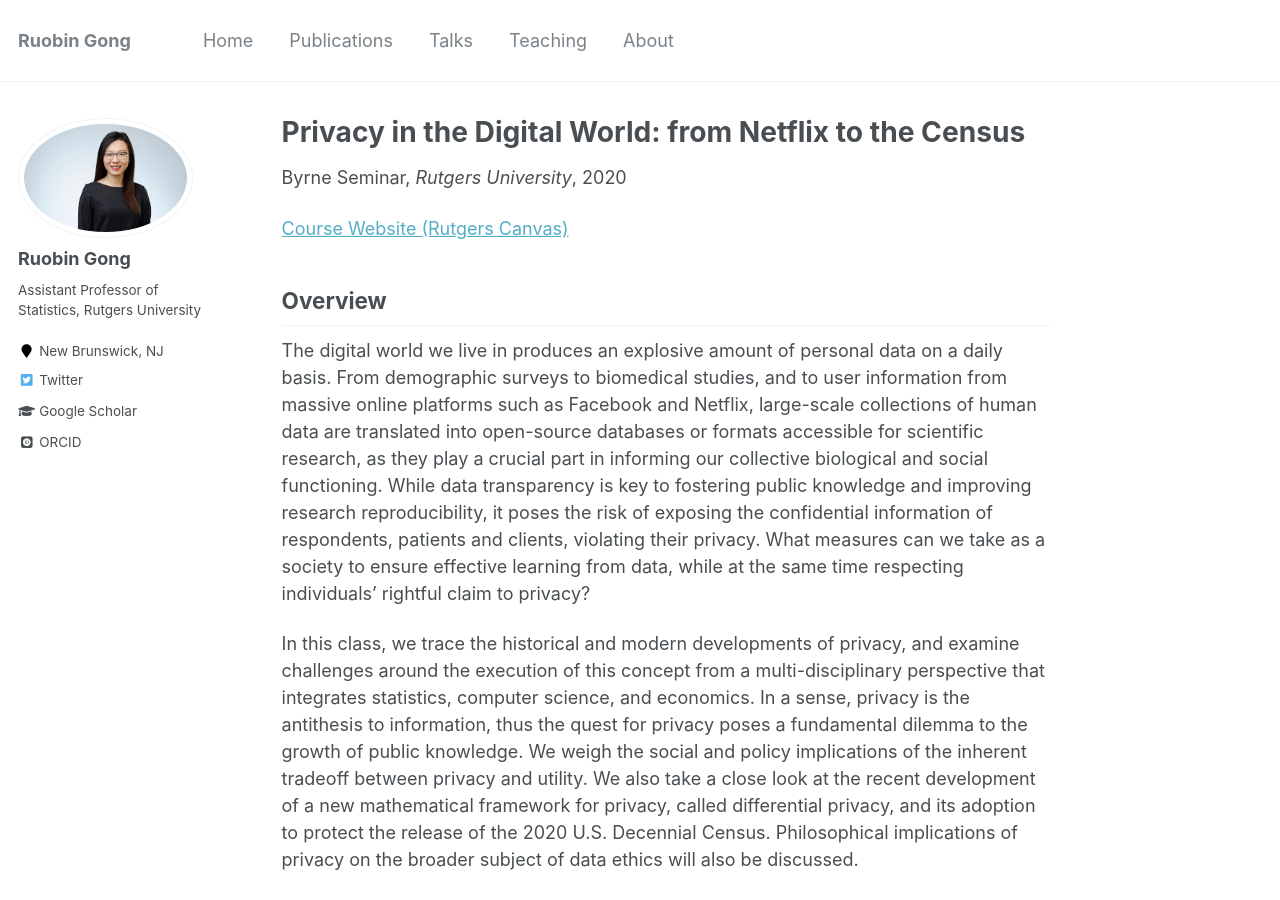
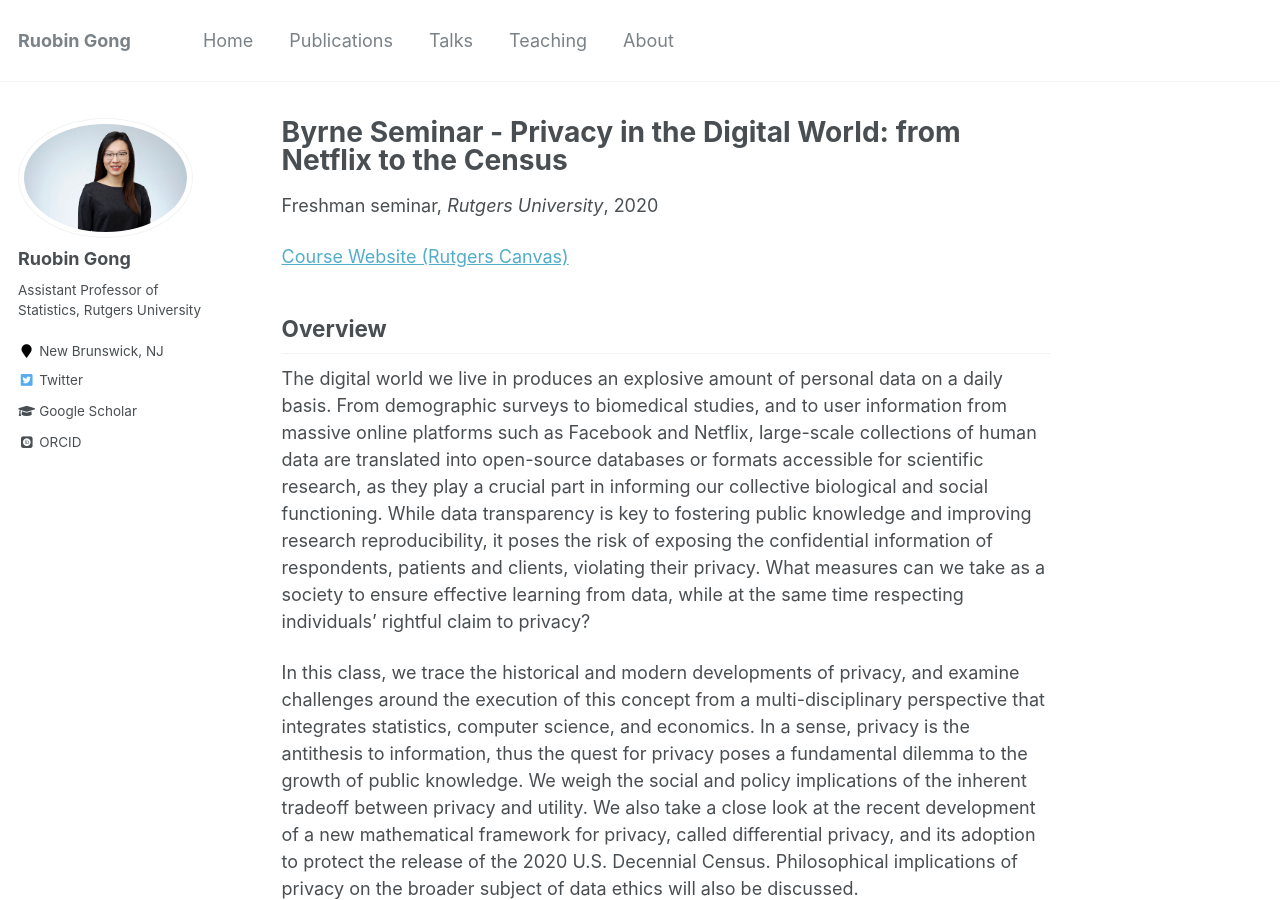
Before and after one commit to RuobinGong/RuobinGong.github.io, a Jekyll site: the page built from _teaching/byrne_privacy.md, in a window 1280 px wide and 900 px high. Built offline with Jekyll 4.4.1, drawn with Linux system fonts in a browser that asks for light colours; some web fonts are replaced.

Commit message:
Update byrne_privacy.md

```diff
--- a/_teaching/byrne_privacy.md
+++ b/_teaching/byrne_privacy.md
@@ -1,10 +1,11 @@
 ---
-title: "Privacy in the Digital World: from Netflix to the Census"
+title: "Byrne Seminar - Privacy in the Digital World: from Netflix to the Census"
 collection: teaching
-type: "Byrne Seminar"
+type: "Freshman seminar"
 permalink: /teaching/byrne_privacy
 venue: "Rutgers University"
 date: 2020-09-01
+semester: "2020f"
 location: "New Brunswick, NJ, USA"
 
 ---
```
